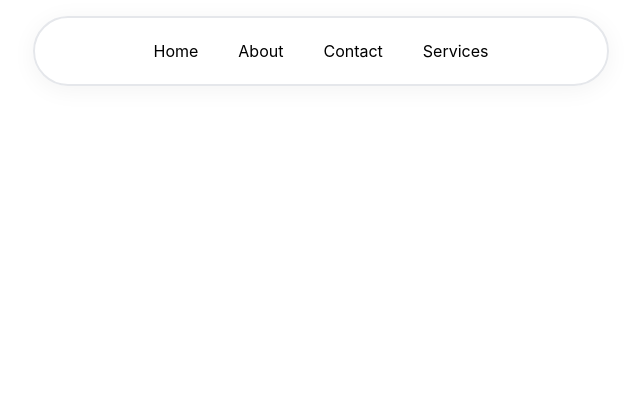
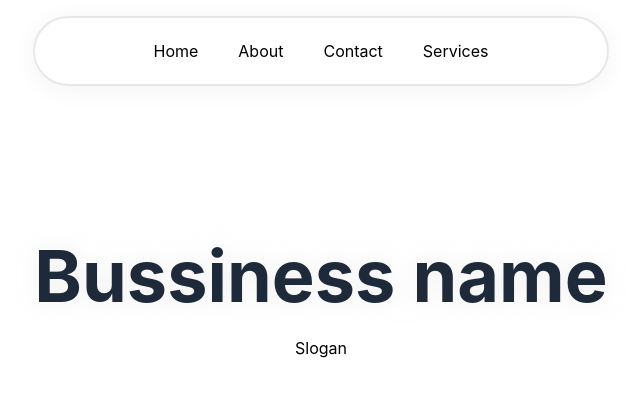
Before and after one commit to JustChiwo/Business, a React (Vite) app: page / in a window 1280 px wide. Shown: the top 396 px of the page, without its empty margins (319-959 px from the left). Built offline with nearby package versions, Linux system fonts and the light colour scheme.

Commit message:
feat: add Hero component to Home page

```diff
--- a/src/components/Hero.jsx
+++ b/src/components/Hero.jsx
@@ -0,0 +1,14 @@
+function Hero() {
+  return (
+    <div
+      id="Home"
+      className="h-[600px] flex flex-col items-center justify-center px-4 text-center"
+    >
+      <h1 className="font-bodoni font-black drop-shadow-[0_0_10px_rgba(225,225,225,0.5)] text-3xl sm:text-5xl md:text-7xl  font-bold max-w-4xl text-gray-800">
+        Bussiness name
+      </h1>
+      <p className="max-w-xl text-center mt-6 px-4">Slogan</p>
+    </div>
+  );
+}
+export default Hero;
--- a/src/pages/Home.jsx
+++ b/src/pages/Home.jsx
@@ -1,10 +1,11 @@
 import Navbar from "../components/Navbar.jsx";
-
+import Hero from "../components/Hero.jsx";
 
 function Home() {
   return (
     <div>
       <Navbar />
+      <Hero/>
 
     </div>
   );
```
